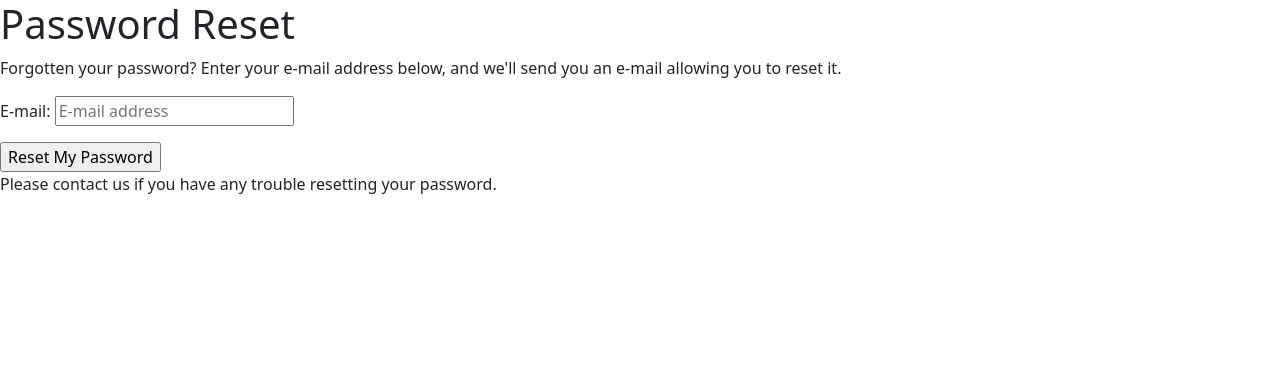
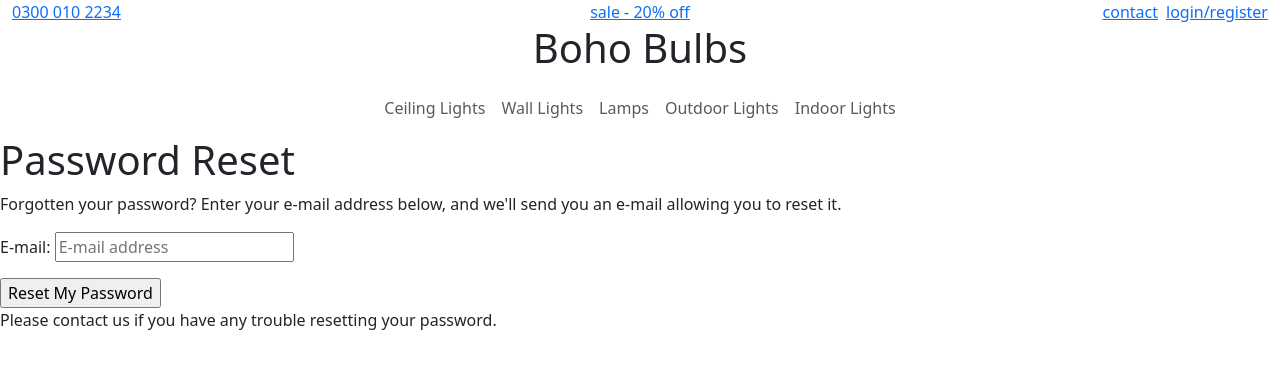
Before and after one commit to AbbyHumphreys/boho_bulbs, a Django app: page /accounts/password/reset/ in a window 1280 px wide. Shown: the top 369 px of the page. Run offline with Django 3.2, Linux system fonts and the light colour scheme.

Commit message:
add: initial header html structure

```diff
--- a/home/templates/home/index.html
+++ b/home/templates/home/index.html
@@ -2,5 +2,5 @@
 {% load static %}
 
 {% block content %}
-    <h1 class="display-4 text-success">It works!</h1>
+
 {% endblock %}
--- a/templates/base.html
+++ b/templates/base.html
@@ -18,7 +18,64 @@
     {% endblock %}
 </head>
   <body>
-    <header class="container-fluid fixed-top"></header>
+    <div class="container-fluid">
+        <section class="header">
+            <div class="row sales-header">
+                <div class="col-12">
+                    <div class="row">
+                        <div class="col-12">
+                            <div class="row">
+                                <div class="col-4">
+                                    <a href="#">0300 010 2234</a>
+                                </div>
+                                <div class="col-4 text-center">
+                                    <a href="#">sale - 20% off</a>
+                                </div>
+                                <div class="col-4 d-inline-flex justify-content-end">
+                                    <a class="pe-2" href="#">contact</a>
+                                    <a href="#">login/register</a>
+                                </div>
+                            </div>
+                        </div>
+                    </div>
+                </div>
+            </div>
+            <div class="row brand">
+                <div class="col-12 text-center">
+                    <h1>Boho Bulbs</h1>
+                </div>
+            </div>
+            <nav class="navbar navbar-expand-lg">
+                <div class="container-fluid">
+                    <button class="navbar-toggler" type="button" data-bs-toggle="collapse"
+                        data-bs-target="#navbarSupportedContent" aria-controls="navbarSupportedContent"
+                        aria-expanded="false" aria-label="Toggle navigation">
+                        <span class="navbar-toggler-icon"></span>
+                    </button>
+                    <div class="collapse navbar-collapse justify-content-around" id="navbarSupportedContent">
+                        <ul class="navbar-nav mb-2 mb-lg-0 ">
+                            <li class="nav-item">
+                                <a class="nav-link txt-color-3" aria-current="page" href="#">Ceiling Lights</a>
+                            </li>
+                            <li class="nav-item">
+                                <a class="nav-link txt-color-3" href="#">Wall Lights</a>
+                            </li>
+                            <li class="nav-item">
+                                <a class="nav-link txt-color-3" href="#">Lamps</a>
+                            </li>
+                            <li class="nav-item">
+                                <a class="nav-link txt-color-3" href="#">Outdoor Lights</a>
+                            </li>
+                            <li class="nav-item">
+                                <a class="nav-link txt-color-3" href="#">Indoor Lights</a>
+                            </li>
+                        </ul>
+                    </div>
+                </div>
+            </nav>
+            </header>
+        </section>
+    </div>
 
     {% if messages %}
         <div class="message-container"></div>
```
Also changed, not shown: templates/allauth/base.html (line endings or trailing spaces).
